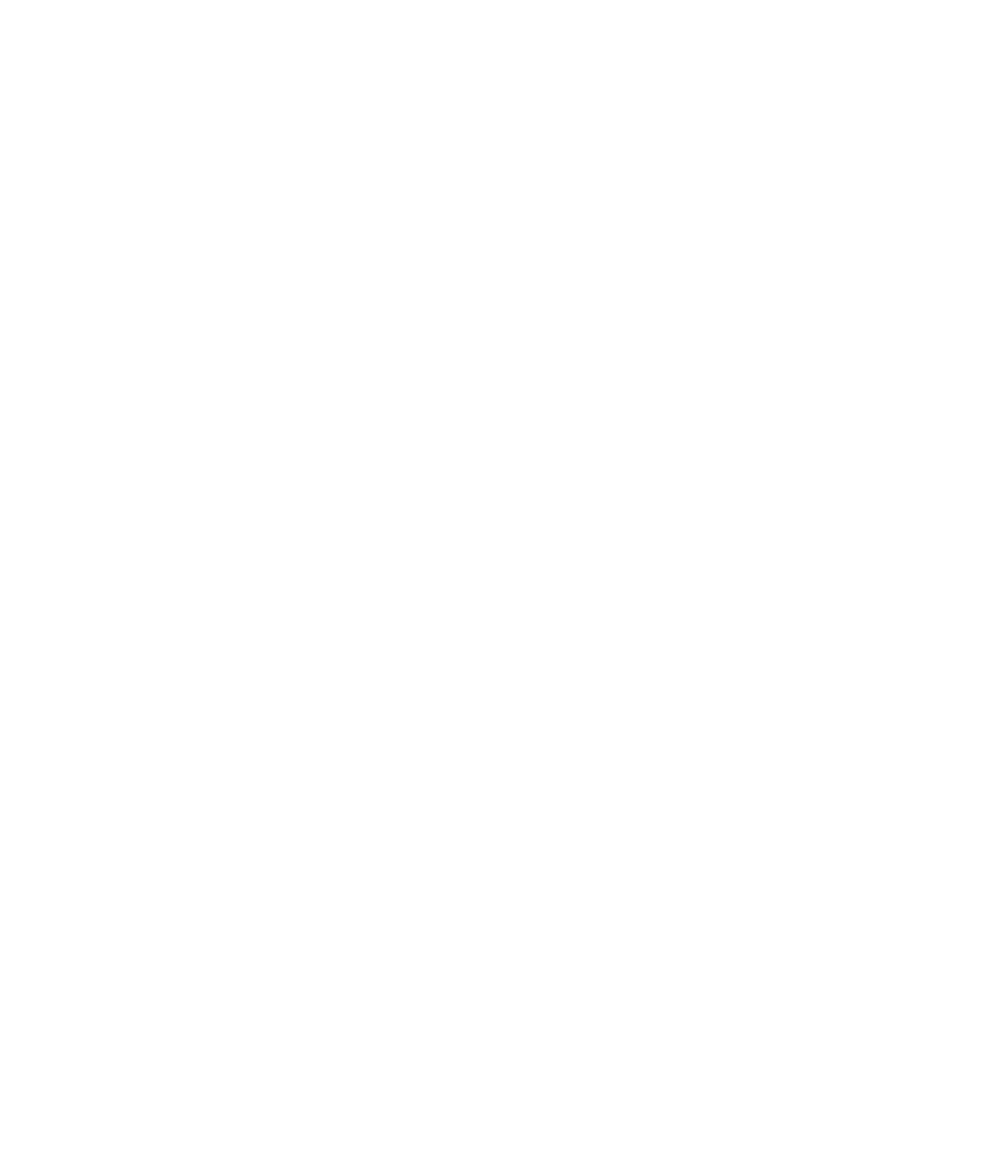
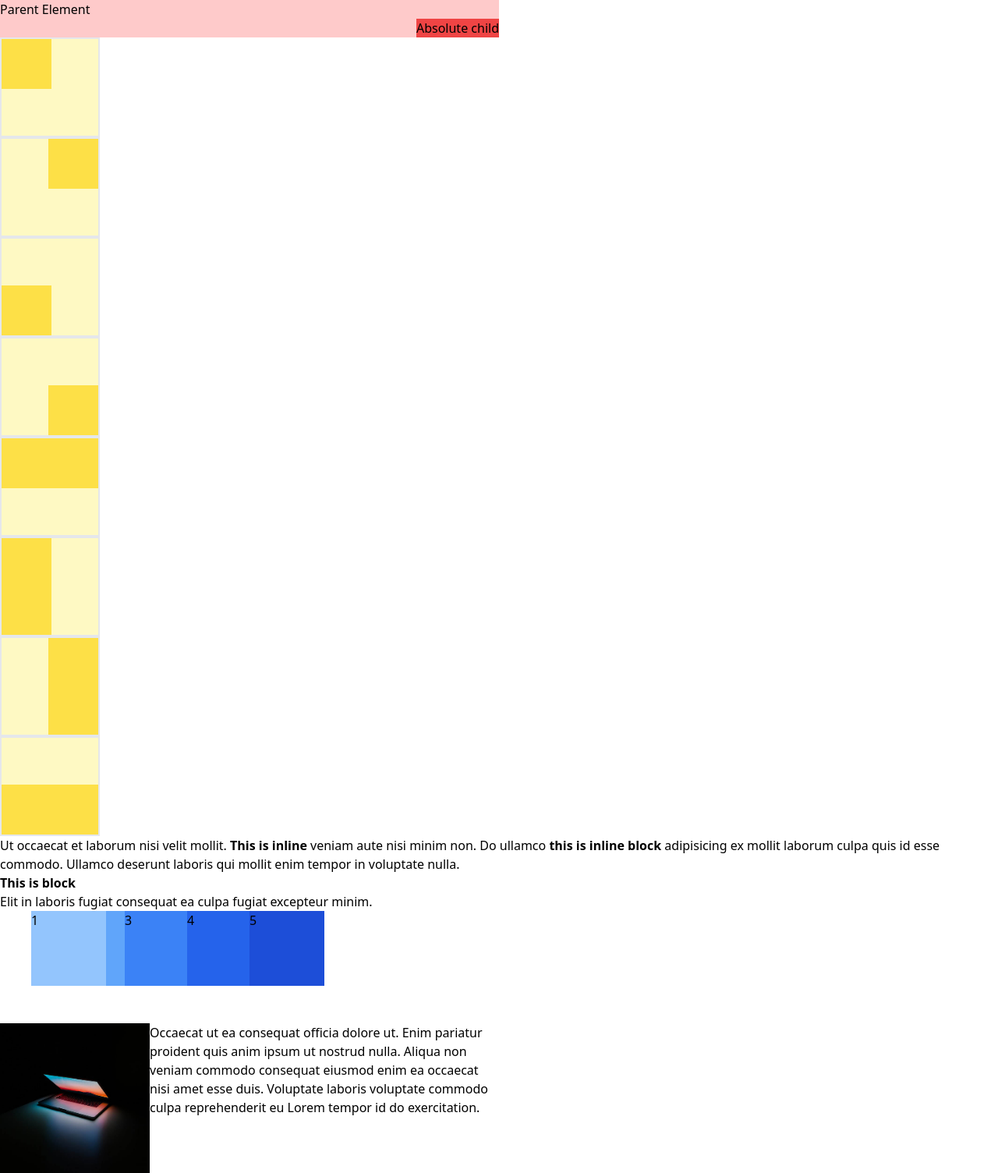
Before and after one commit to GeraSaucedo/tailwind-course, a plain HTML site: page tailwind-sandbox-starter/06-layout-position/index.html in a window 1280 px wide. Shown: the whole page at 78% size. Before the commit the page ends 800 px from the top, so only its background shows below. Drawn offline with nearby package versions, Linux system fonts and the light colour scheme.

Commit message:
layout and position

```diff
--- a/tailwind-sandbox-starter/06-layout-position/index.html
+++ b/tailwind-sandbox-starter/06-layout-position/index.html
@@ -9,28 +9,75 @@
   </head>
   <body>
     <!-- Positioning -->
+    <div class="relative w-1/2 h-12 bg-red-200">
+      <p>Parent Element</p>
+      <div class="absolute bottom-0 right-0 bg-red-500"> Absolute child</div>
+    </div>
 
     <!-- Top left corner -->
+    <div class="relative h-32 w-32 bg-yellow-100 border-2">
+      <div class="absolute left-0 top-0 h-16 w-16 bg-yellow-300"></div>
+    </div>
 
     <!-- Top right corner -->
+    <div class="relative h-32 w-32 bg-yellow-100 border-2">
+      <div class="absolute right-0 top-0 h-16 w-16 bg-yellow-300"></div>
+    </div>
 
     <!-- Bottom left corner -->
+    <div class="relative h-32 w-32 bg-yellow-100 border-2">
+      <div class="absolute left-0 bottom-0 h-16 w-16 bg-yellow-300"></div>
+    </div>
 
     <!-- Bottom right corner -->
+    <div class="relative h-32 w-32 bg-yellow-100 border-2">
+      <div class="absolute right-0 bottom-0 h-16 w-16 bg-yellow-300"></div>
+    </div>
 
     <!-- Span top edge -->
+    <div class="relative h-32 w-32 bg-yellow-100 border-2">
+      <div class="absolute inset-x-0 top-0 h-16 bg-yellow-300"></div>
+    </div>
 
     <!-- Span left edge -->
+    <div class="relative h-32 w-32 bg-yellow-100 border-2">
+      <div class="absolute inset-y-0 left-0 w-16 bg-yellow-300"></div>
+    </div>
 
     <!-- Span right edge -->
+    <div class="relative h-32 w-32 bg-yellow-100 border-2">
+      <div class="absolute inset-y-0 right-0 w-16 bg-yellow-300"></div>
+    </div>
 
     <!-- Span bottom edge -->
+    <div class="relative h-32 w-32 bg-yellow-100 border-2">
+      <div class="absolute inset-x-0 bottom-0 h-16 bg-yellow-300"></div>
+    </div>
 
     <!-- Display Classes -->
+    <div>
+      Ut occaecat et laborum nisi velit mollit. <span class="inline font-bold">This is inline</span> veniam aute nisi minim non.
+      Do ullamco <span class="inline-block font-bold"> this is inline block </span> adipisicing ex mollit laborum culpa quis id esse commodo. Ullamco deserunt laboris
+      qui mollit enim tempor in voluptate nulla. <span class="block font-bold" >This is block</span> Elit in laboris fugiat consequat ea culpa fugiat excepteur minim.
+    </div>
 
     <!-- Z-Index -->
+    <div class="relative h-36">
+      <div class="absolute left-10 w-24 h-24 bg-blue-300 z-40 ">1</div>
+      <div class="absolute left-20 w-24 h-24 bg-blue-400">2</div>
+      <div class="absolute left-40 w-24 h-24 bg-blue-500 z-10">3</div>
+      <div class="absolute left-60 w-24 h-24 bg-blue-600 z-20">4</div>
+      <div class="absolute left-80 w-24 h-24 bg-blue-700 z-30">5</div>
+    </div>
 
     <!-- Floats -->
+    <div class="w-1/2">
+      <img class="h-48 w-48 float-left" src="../assets/img/img1.jpg" alt="">
+      <p>
+        Occaecat ut ea consequat officia dolore ut. Enim pariatur proident quis anim ipsum ut nostrud nulla. Aliqua non veniam commodo consequat eiusmod enim ea occaecat nisi amet esse duis. Voluptate laboris voluptate commodo culpa reprehenderit eu Lorem tempor id do exercitation.
+      </p>
+    </div>
+
   </body>
 </html>
 
```
